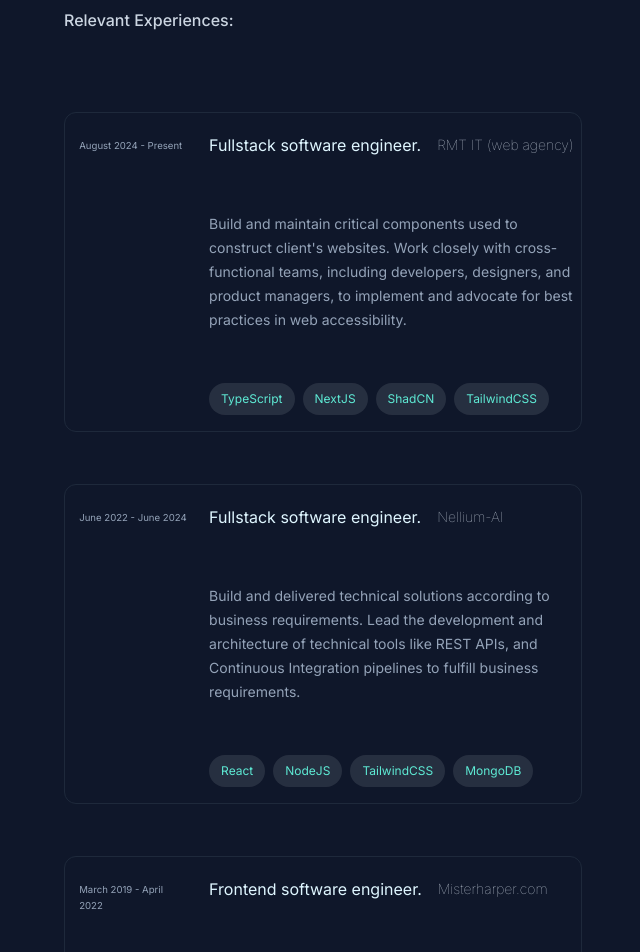
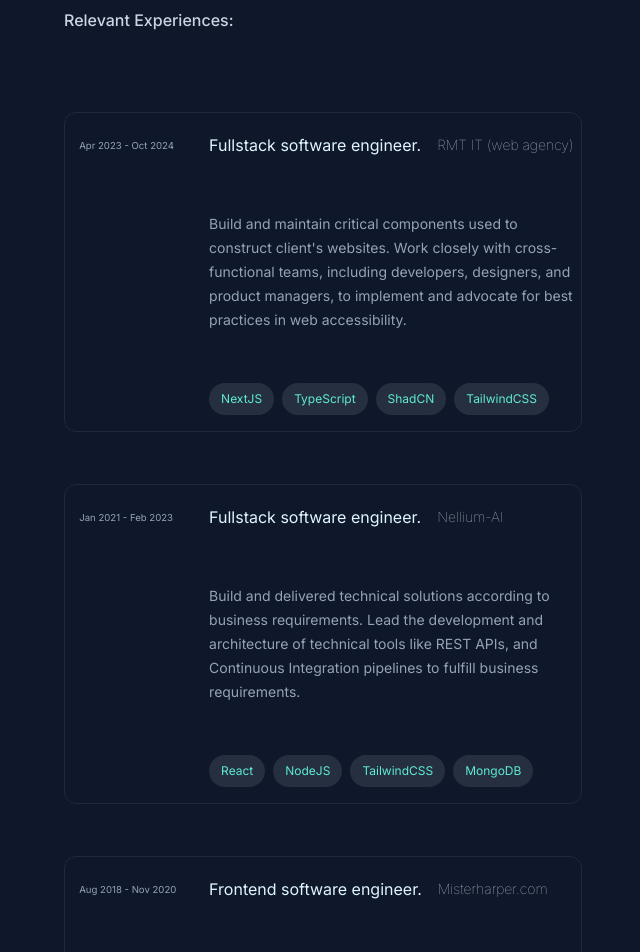
Before and after one commit to Sergyoubi/Portfolio, a Next.js app: page / in a window 1280 px wide. Shown: the part 860-1812 px from the top of the page, without its empty margins (640-1280 px from the left). Built offline with nearby package versions, Linux system fonts and the light colour scheme.

Commit message:
Updated info in constants

```diff
--- a/app/layout.tsx
+++ b/app/layout.tsx
@@ -6,11 +6,11 @@ const inter = Inter({ subsets: ["latin"] });
 
 export const metadata: Metadata = {
   title: {
-    default: "Ethan Sergy",
-    template: "Ethan Sergy | %s",
+    default: "Sergy",
+    template: "Sergy | %s",
   },
   description:
-    "Ethan Sergy's Portfolio | Experienced Software developer (React, NextJs, NodeJS)",
+    "Sergy's Portfolio | Experienced Senior Software developer (NextJS, ReactJS, NodeJS)",
   icons: {
     icon: "/assets/icon.png",
   },
--- a/components/About.tsx
+++ b/components/About.tsx
@@ -26,7 +26,7 @@ const About = () => {
           <Link
             target="_blank"
             rel="noreferrer"
-            href="https://www.linkedin.com/in/ethan-sergy-396144203/"
+            href="https://www.linkedin.com/in/sergy-e-396144203/"
           >
             <AiFillLinkedin className="text-[2.5rem] 2xl:text-[2.8rem] text-slate-200 hover:text-cyan-300" />
           </Link>
--- a/constant/constant.ts
+++ b/constant/constant.ts
@@ -1,6 +1,6 @@
 export const experiences = [
   {
-    date: " August 2024 - Present",
+    date: " Apr 2023 - Oct 2024",
     title: "Fullstack software engineer.",
     company: {
       name: "RMT IT (web agency)",
@@ -8,10 +8,10 @@ export const experiences = [
     },
     jobDescription:
       "Build and maintain critical components used to construct client's websites. Work closely with cross-functional teams, including developers, designers, and product managers, to implement and advocate for best practices in web accessibility.",
-    tech: ["TypeScript", "NextJS", "ShadCN", "TailwindCSS"],
+    tech: ["NextJS", "TypeScript", "ShadCN", "TailwindCSS"],
   },
   {
-    date: "June 2022 - June 2024",
+    date: "Jan 2021 - Feb 2023",
     title: "Fullstack software engineer.",
     company: {
       name: "Nellium-AI",
@@ -23,7 +23,7 @@ export const experiences = [
     tech: ["React", "NodeJS", "TailwindCSS", "MongoDB"],
   },
   {
-    date: "March 2019 - April 2022",
+    date: "Aug 2018 - Nov 2020",
     title: "Frontend software engineer.",
     company: {
       name: "Misterharper.com",
```
